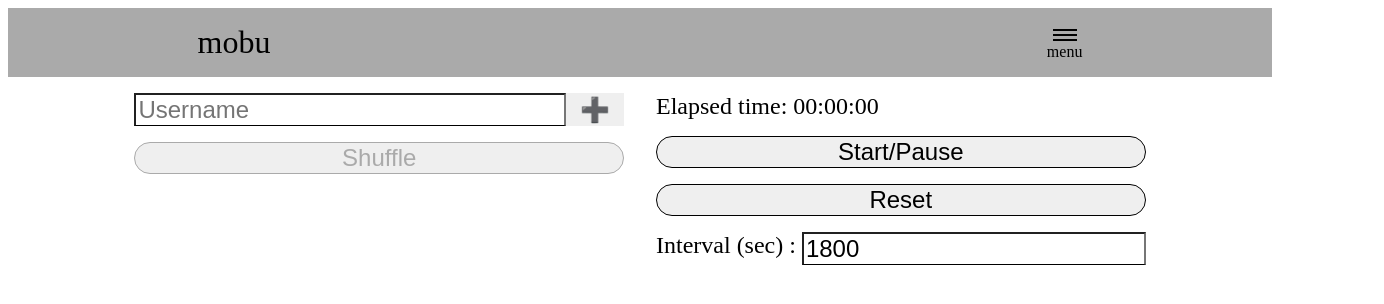
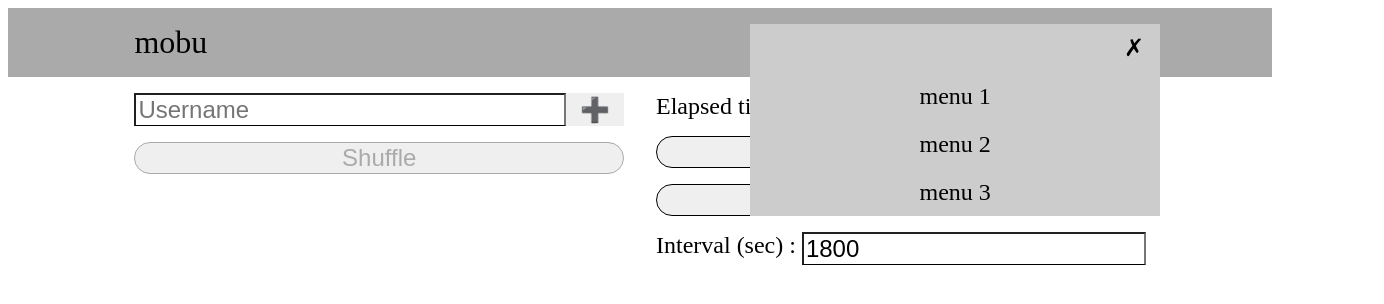
Before and after one commit to mobu-of-the-world/mobu, a React (Create React App) app: page / in a window 1280 px wide. Both pictures are taken after a click on the element "menu". Shown: the top 304 px of the page, 1384 px wide, since content can reach past the window. Built offline with nearby package versions, Linux system fonts and the light colour scheme.

Commit message:
toggle menu open/close

```diff
--- a/src/molecules/HamburgerMenu.tsx
+++ b/src/molecules/HamburgerMenu.tsx
@@ -4,9 +4,11 @@ import MenuIcon from "../atoms/MenuIcon";
 
 import "./HamburgerMenu.css";
 
-const HamburgerMenu: React.FunctionComponent = () => {
+const HamburgerMenu: React.FunctionComponent<{
+  onClick: (event: React.MouseEvent<HTMLDivElement>) => void;
+}> = ({ onClick }) => {
   return (
-    <div className="hamburger-menu">
+    <div className="hamburger-menu" onClick={onClick}>
       <MenuIcon />
       menu
     </div>
--- a/src/molecules/Header.css
+++ b/src/molecules/Header.css
@@ -14,7 +14,7 @@
 
 @media screen and (min-width: 650px) {
   .header--width {
-    width: 70%;
+    width: 80%;
   }
 }
 
--- a/src/molecules/Header.tsx
+++ b/src/molecules/Header.tsx
@@ -4,12 +4,14 @@ import HamburgerMenu from "./HamburgerMenu";
 
 import "./Header.css";
 
-const Header: React.FunctionComponent = () => {
+const Header: React.FunctionComponent<{
+  onHamburgerMenuClick: (event: React.MouseEvent<HTMLDivElement>) => void;
+}> = ({ onHamburgerMenuClick }) => {
   return (
     <div className="header">
       <div className="header--container header--width">
         <div className="header--logo">mobu</div>
-        <HamburgerMenu />
+        <HamburgerMenu onClick={onHamburgerMenuClick} />
       </div>
     </div>
   );
--- a/src/organisms/Menu.css
+++ b/src/organisms/Menu.css
@@ -2,18 +2,23 @@
   position: absolute;
   display: flex;
   width: 100%;
-  justify-content: flex-end;
   font-size: 1.5rem;
   margin-top: 1rem;
-  padding-right: 6rem;
+  justify-content: center;
 }
 
 .menu--container.visible {
-  visibility: hidden;
+  visibility: visible;
 }
 
 .menu--container.hidden {
   visibility: hidden;
+}
+
+.menu--container-place-adjuster {
+  display: flex;
+  width: 80%;
+  justify-content: flex-end;
 }
 
 .menu--content-container {
--- a/src/organisms/Menu.tsx
+++ b/src/organisms/Menu.tsx
@@ -2,21 +2,39 @@ import React from "react";
 
 import "./Menu.css";
 
-const Menu: React.FunctionComponent = () => {
+const Menu: React.FunctionComponent<{
+  menuVisibility: boolean;
+  onMenuCloseClick: (event: React.MouseEvent<HTMLDivElement>) => void;
+}> = ({ menuVisibility, onMenuCloseClick }) => {
+  const containerClassName = "menu--container " + visibility(menuVisibility);
   return (
-    <div className="menu--container hidden">
-      <div className="menu--content-container">
-        <div className="menu--content-item-header">
-          <div className="menu--content-item-header-close">閉</div>
-        </div>
-        <div className="menu--content-item-container">
-          <div className="menu--content-item">Hoge</div>
-          <div className="menu--content-item">Fuga</div>
-          <div className="menu--content-item">Piyo</div>
+    <div className={containerClassName}>
+      <div className="menu--container-place-adjuster">
+        <div className="menu--content-container">
+          <div className="menu--content-item-header">
+            <div
+              className="menu--content-item-header-close"
+              onClick={onMenuCloseClick}
+            >
+              ✗
+            </div>
+          </div>
+          <div className="menu--content-item-container">
+            <div className="menu--content-item">menu 1</div>
+            <div className="menu--content-item">menu 2</div>
+            <div className="menu--content-item">menu 3</div>
+          </div>
         </div>
       </div>
     </div>
   );
 };
 
+function visibility(menuVisibility: boolean): string {
+  if (menuVisibility) {
+    return "visible";
+  }
+  return "hidden";
+}
+
 export default Menu;
--- a/src/pages/AppContainer.tsx
+++ b/src/pages/AppContainer.tsx
@@ -19,7 +19,6 @@ const AppContainer: React.FunctionComponent = () => {
   const [intervalSec, setIntervalSec] = React.useState(initialIntervalSec);
 
   const [tickCount, setTickCount] = React.useState(0);
-
   const [showMenu, setShowMenu] = React.useState(false);
 
   const registerDisabled = () =>
@@ -138,10 +137,14 @@ const AppContainer: React.FunctionComponent = () => {
 
   const onHamburgerMenuClick = React.useCallback(
     (event: React.MouseEvent<HTMLDivElement, MouseEvent>) => {
-      setShowMenu(prev => {
-        console.log(prev);
-        return !prev;
-      });
+      setShowMenu(true);
+    },
+    []
+  );
+
+  const onHamburgerMenuCloseClick = React.useCallback(
+    (event: React.MouseEvent<HTMLDivElement, MouseEvent>) => {
+      setShowMenu(false);
     },
     []
   );
@@ -157,6 +160,7 @@ const AppContainer: React.FunctionComponent = () => {
       onUserRegister={onUserRegister}
       onUserRemove={onUserRemove}
       onHamburgerMenuClick={onHamburgerMenuClick}
+      onHamburgerMenuCloseClick={onHamburgerMenuCloseClick}
       username={username}
       users={users}
       interval={intervalSec}
--- a/src/templates/AppComponent.tsx
+++ b/src/templates/AppComponent.tsx
@@ -17,6 +17,7 @@ const AppComponent: React.FunctionComponent<{
   onUserRegister: (event: React.FormEvent<HTMLFormElement>) => void;
   onUserRemove: (event: React.MouseEvent<HTMLDivElement>) => void;
   onHamburgerMenuClick: (event: React.MouseEvent<HTMLDivElement>) => void;
+  onHamburgerMenuCloseClick: (event: React.MouseEvent<HTMLDivElement>) => void;
   username: string;
   users: string[];
   interval: number;
@@ -31,15 +32,21 @@ const AppComponent: React.FunctionComponent<{
   onIntervalChange,
   onUserRegister,
   onUserRemove,
+  onHamburgerMenuClick,
+  onHamburgerMenuCloseClick,
   username,
   users,
   interval,
-  registerDisabled
+  registerDisabled,
+  showMenu
 }) => {
   return (
     <>
-      <Menu />
-      <Header />
+      <Menu
+        menuVisibility={showMenu}
+        onMenuCloseClick={onHamburgerMenuCloseClick}
+      />
+      <Header onHamburgerMenuClick={onHamburgerMenuClick} />
       <div className="main--container">
         <div className="main">
           <UserList
```
